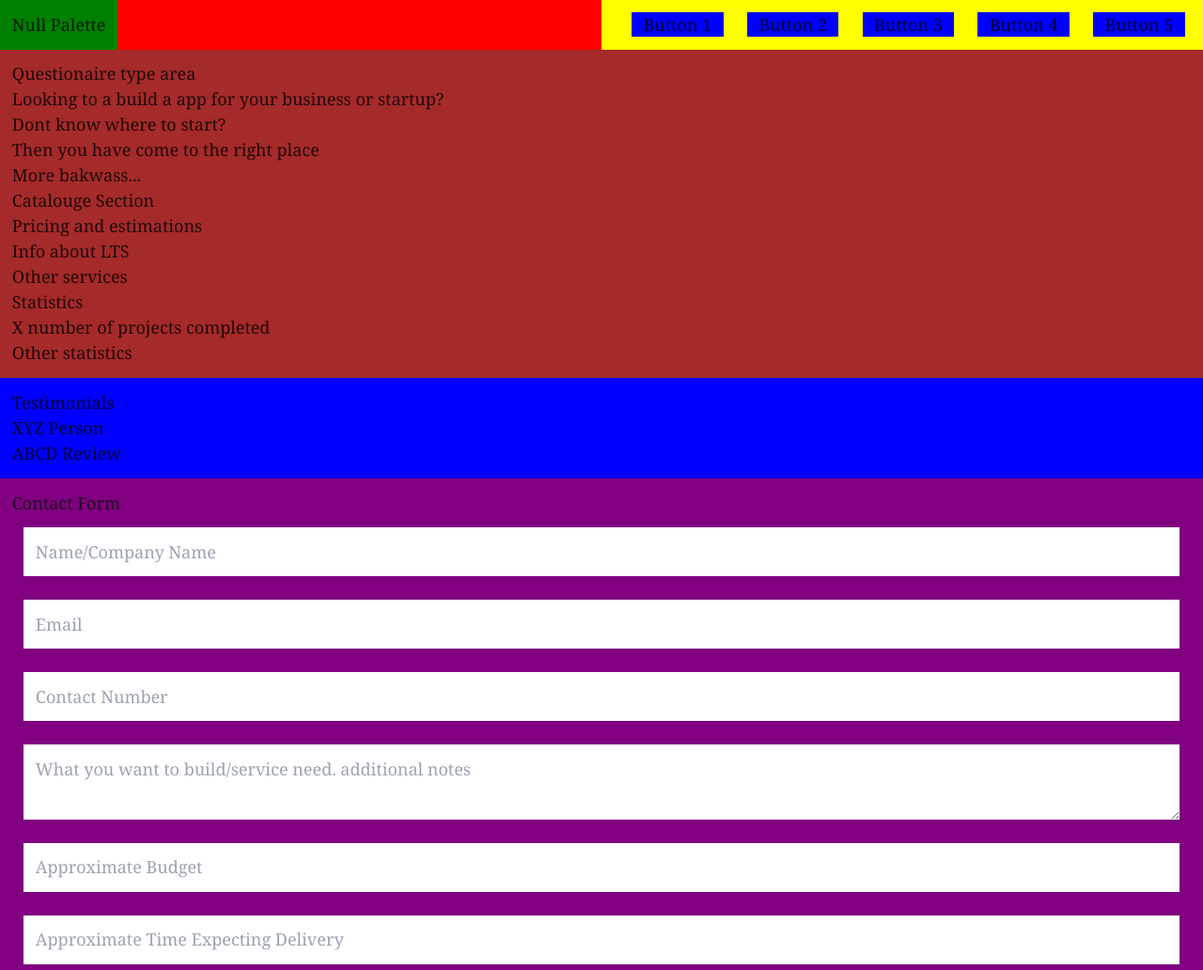
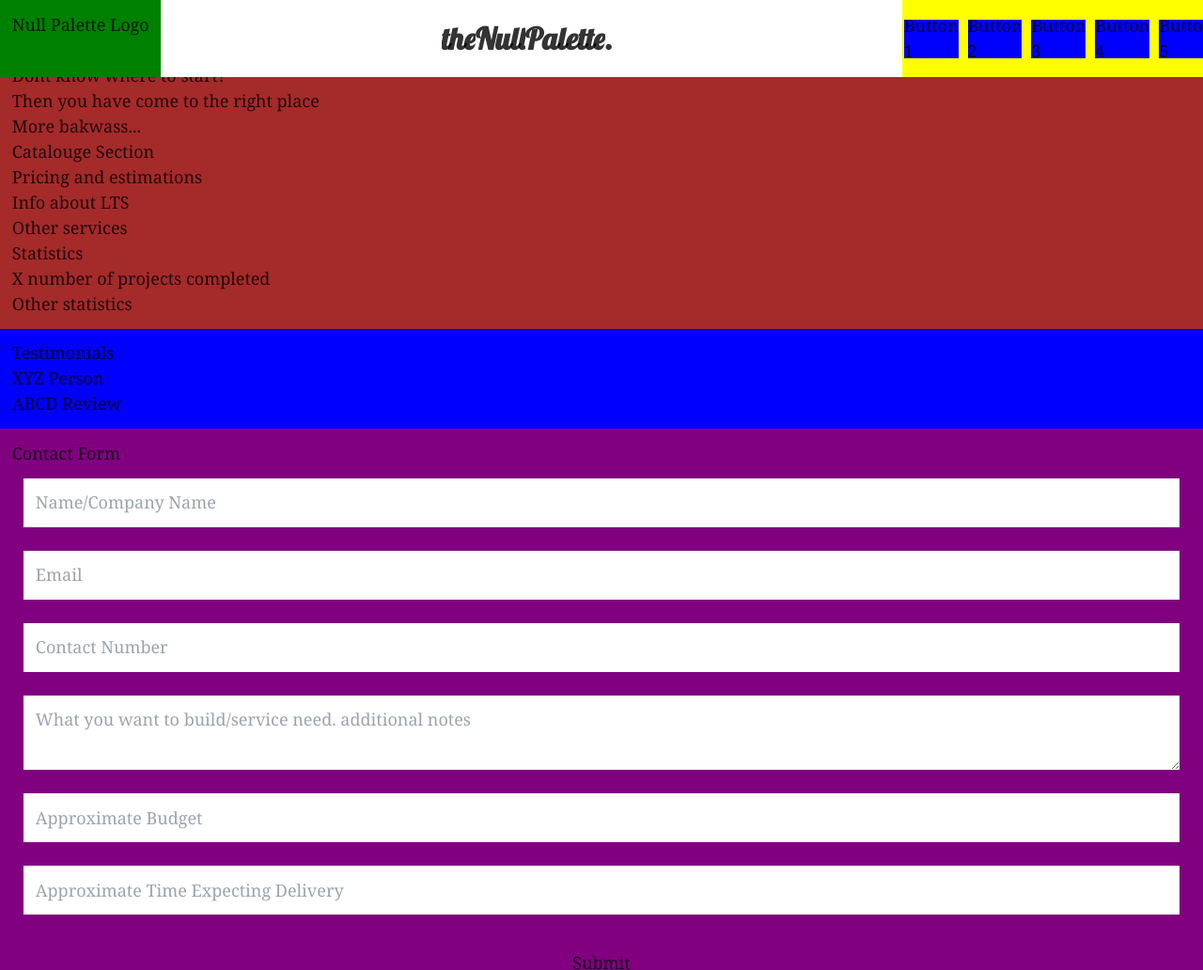
Before and after one commit to TheNullPalette/theNullPalette, a Gatsby site: page / in a window 1280 px wide. Shown: the top 1032 px of the page at 94% size. Built offline with nearby package versions, Linux system fonts and the light colour scheme; Gatsby itself is replaced by a stand-in of ours.

Commit message:
feat: :zap: add brand animation in nav bar

```diff
--- a/src/components/NavBar/index.css
+++ b/src/components/NavBar/index.css
@@ -1,28 +1,80 @@
 .navbar-root-container {
-    background-color: red;
+  position: fixed;
+  width: 100%;
+  background-color: #fff;
   display: flex;
   justify-content: space-between;
+  height: 82px;
+  z-index: 99;
 }
-.logo-container{
+
+.logo-container {
   background-color: green;
   display: flex;
   padding: 1%;
 }
-.navigation-buttons-container{
+
+.brand-container {
+  justify-self: center;
+  display: flex;
+  align-items: center;
+  overflow: hidden;
+  margin-right: 10px;
+}
+
+.brand-container span {
+  font-family: Lobster, serif;
+  font-size: 32px;
+  font-weight: bold;
+  transition: all ease 1.5s;
+  opacity: 1;
+  overflow: hidden;
+}
+
+.brand-container span[data-active="true"] {
+  opacity: 1;
+  width: min-content;
+  animation: brandAnimation 2s ease reverse;
+}
+
+.brand-container span[data-active="false"] {
+  width: 0;
+  opacity: 0;
+  animation: brandAnimation 1.5s ease;
+}
+
+@keyframes brandAnimation {
+  from {
+    width: min-content;
+    opacity: 1;
+  }
+
+  to {
+    width: 0;
+    opacity: 0;
+  }
+}
+
+.navigation-buttons-container {
   display: flex;
   align-items: center;
   padding-left: 1%;
-    width: 50%;
+  width: 25%;
   background-color: yellow;
   justify-content: center;
+  gap: 10px;
 }
-.navigationButton{
+
+@media screen and (max-width: 690px) {
+  .navigation-buttons-container {
+    display: none;
+  }
+}
+
+.navigationButton {
   background-color: blue;
   display: flex;
   justify-content: center;
   align-items: center;
-    padding: 2%;
-    margin-right: 2%;
-    margin-left: 2%;
   height: 50%;
 }
--- a/src/components/NavBar/index.js
+++ b/src/components/NavBar/index.js
@@ -1,11 +1,37 @@
-import React from "react"
+import React, { useState, useEffect } from "react"
 import "./index.css"
 
 export default function NavBar() {
+  let oldScrollY = 0
+
+  const [brandAnimate, setBrandAnimate] = useState(false)
+
+  const controlDirection = () => {
+    if (window.scrollY > oldScrollY) {
+      setBrandAnimate(true)
+    } else {
+      setBrandAnimate(false)
+    }
+    oldScrollY = window.scrollY
+  }
+
+  useEffect(() => {
+    window.addEventListener("scroll", controlDirection)
+    return () => {
+      window.removeEventListener("scroll", controlDirection)
+    }
+  }, [])
+
   return (
     <div className="navbar-root-container">
       <div className="logo-container">
-        <p>Null Palette</p>
+        <p>Null Palette Logo</p>
+      </div>
+      <div className="brand-container">
+        <span data-active={!brandAnimate}>the</span>
+        <span>Null</span>
+        <span data-active={!brandAnimate}>Palette</span>
+        <span>.</span>
       </div>
       <div className="navigation-buttons-container">
         <div className="navigationButton">
```
Lines whose indentation alone changed are shown as unchanged.
